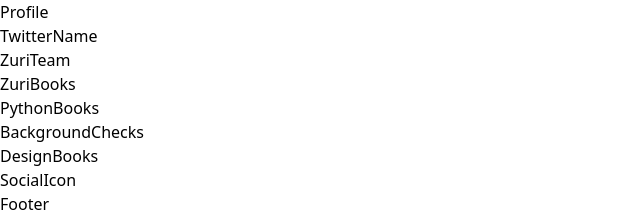
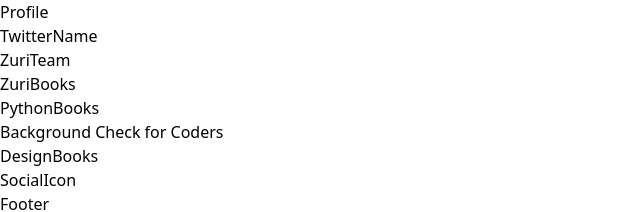
Before and after one commit to MarsIfeanyi/Link-Tree-Page-Web-App, a React (Vite) app: page / in a window 1280 px wide. Shown: the top 212 px of the page, without its empty margins (0-640 px from the left). Built offline with nearby package versions, Linux system fonts and the light colour scheme.

Commit message:
Update Component

```diff
--- a/src/components/BackgroundChecks.jsx
+++ b/src/components/BackgroundChecks.jsx
@@ -1,7 +1,13 @@
 import React from "react";
 
 const BackgroundChecks = () => {
-  return <div>BackgroundChecks</div>;
+  return (
+    <div className="sectionContainer bgStyle">
+      <a href="https://background.zuri.team/" id="pitch" className="textStyle">
+        Background Check for Coders
+      </a>
+    </div>
+  );
 };
 
 export default BackgroundChecks;
```
